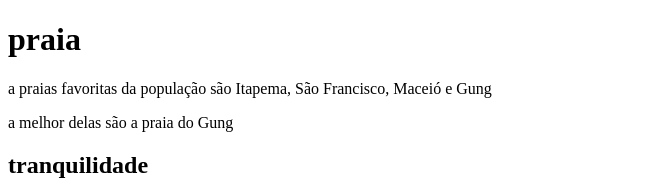
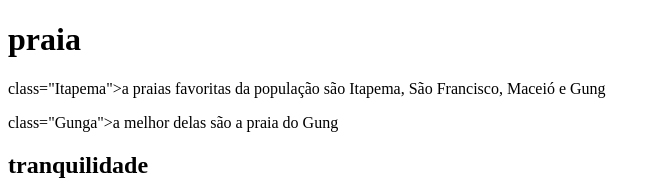
Before and after one commit to Giihpiccinini/Yas, a plain HTML site: page Yasmin (2).html in a window 1280 px wide. Shown: the top 196 px of the page, without its empty margins (0-660 px from the left). Drawn offline with Linux system fonts and the light colour scheme.

Commit message:
Yasmin (2).html

```diff
--- a/Yasmin (2).html
+++ b/Yasmin (2).html
@@ -9,8 +9,8 @@
     <head>
         <a https://www.salinas.com.br/pt/maceio/destino</header>
     <h1>praia</h1>
-    <p>a praias favoritas da população são Itapema, São Francisco, Maceió e Gung</p>
-    <p>a melhor delas são a praia do Gung</p>
+    <p>class="Itapema">a praias favoritas da população são Itapema, São Francisco, Maceió e Gung</p>
+    <p>class="Gunga">a melhor delas são a praia do Gung</p>
     <h2>tranquilidade</h2>
     <p>A praia do Gunga é uma praia particular muito to</p>
     <img src="arquivos agem.jpg">
```
